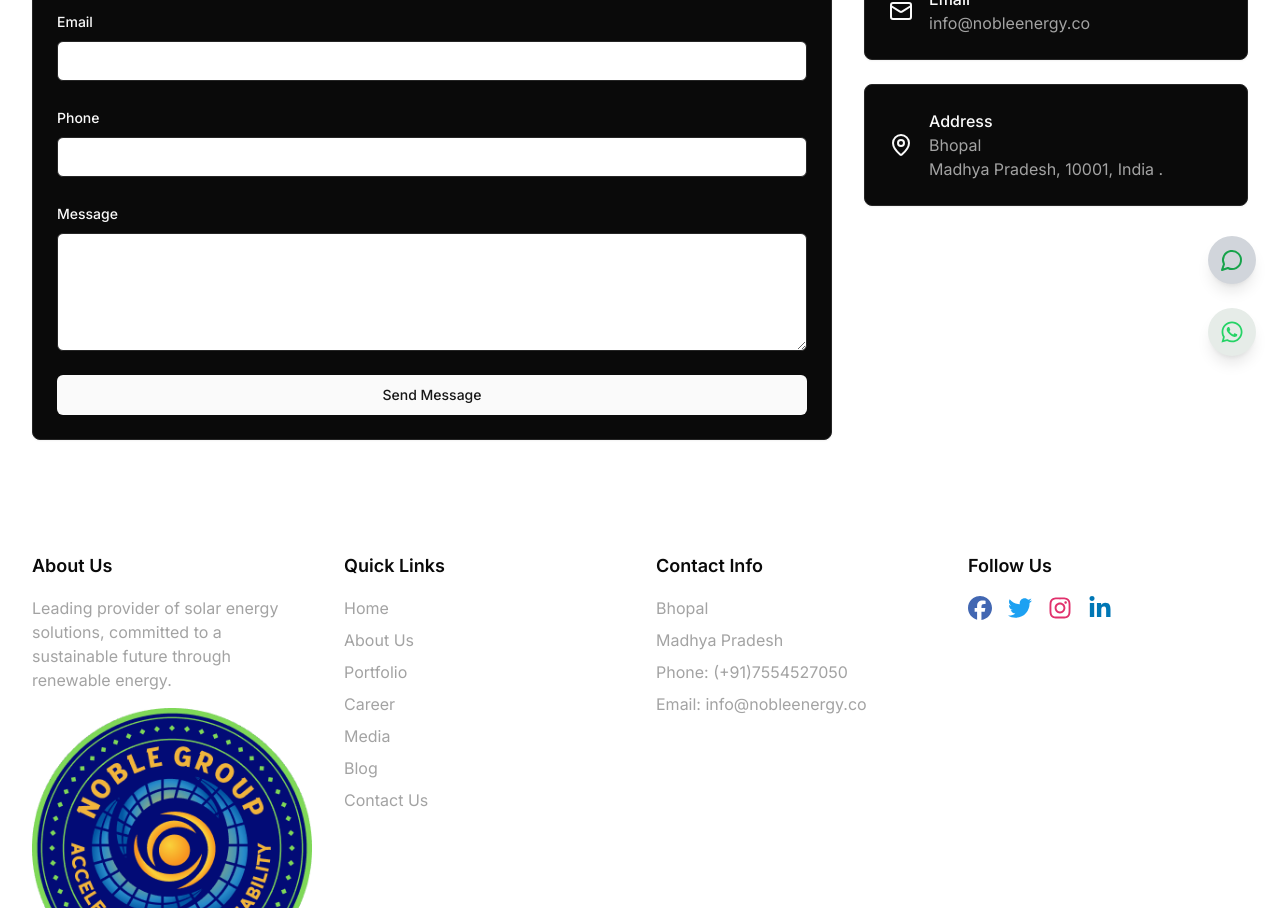
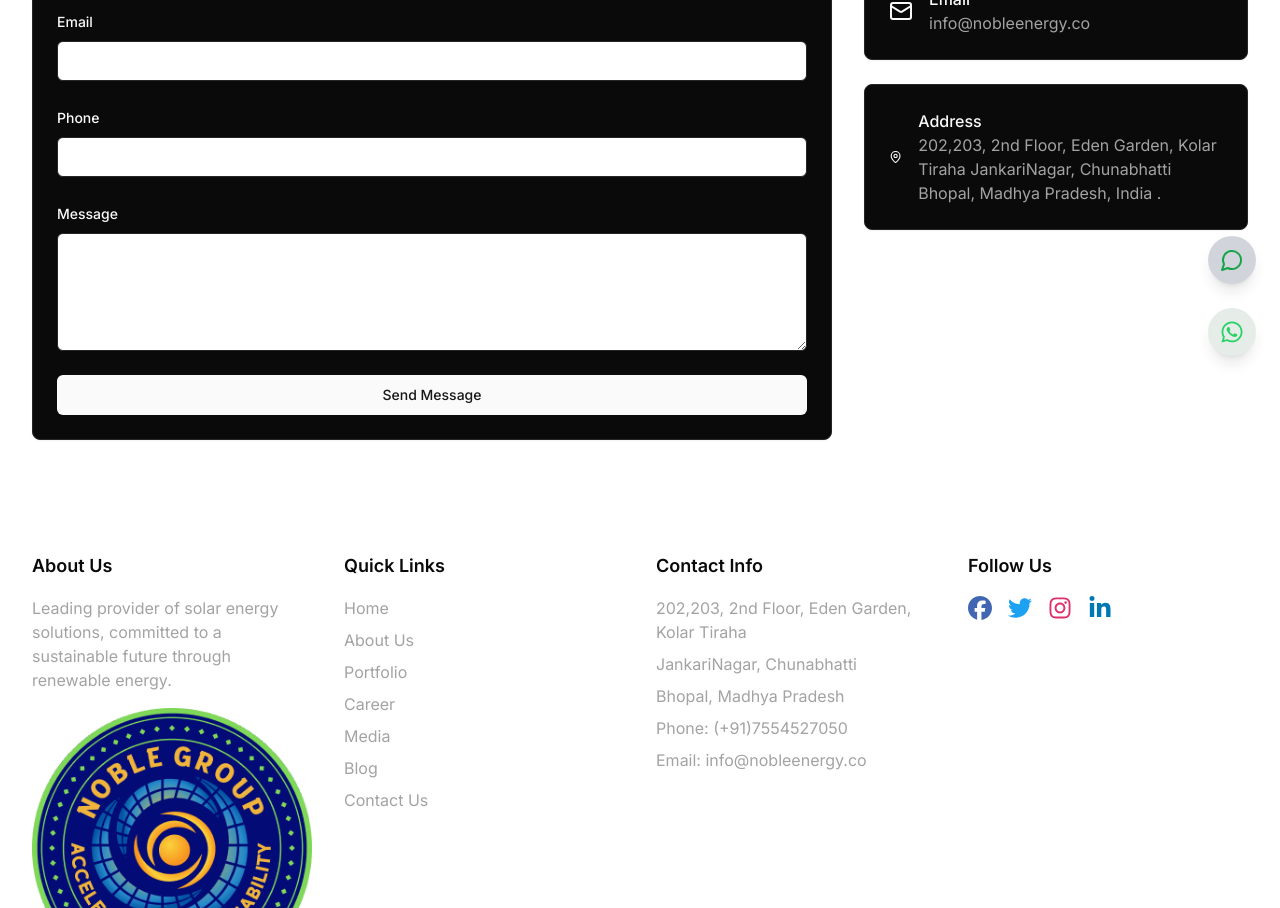
Before and after one commit to MdAnayatullah/Noble-Energy, a Next.js app: page /contact in a window 1280 px wide. Shown: the part 420-1328 px from the top of the page. Built offline with nearby package versions, Linux system fonts and the light colour scheme.

Commit message:
address updated

```diff
--- a/app/contact/page.tsx
+++ b/app/contact/page.tsx
@@ -60,8 +60,9 @@ export default function ContactPage() {
                   <div>
                     <h3 className="font-medium">Address</h3>
                     <p className="text-muted-foreground">
-                      Bhopal<br />
-                      Madhya Pradesh, 10001, India .
+                      202,203, 2nd Floor, Eden Garden, Kolar Tiraha
+                      JankariNagar, Chunabhatti<br />
+                      Bhopal, Madhya Pradesh, India .
                     </p>
                   </div>
                 </div>
--- a/components/footer.tsx
+++ b/components/footer.tsx
@@ -158,8 +158,9 @@ const Footer = () => {
           <div>
             <h3 className="text-lg font-semibold mb-4">Contact Info</h3>
             <ul className="space-y-2 text-muted-foreground">
-              <li>Bhopal</li>
-              <li>Madhya Pradesh</li>
+              <li>202,203, 2nd Floor, Eden Garden, Kolar Tiraha</li>
+              <li>JankariNagar, Chunabhatti</li>
+              <li>Bhopal, Madhya Pradesh</li>
               <li>Phone: (+91)7554527050</li>
               <li>Email: info@nobleenergy.co</li>
             </ul>
```
